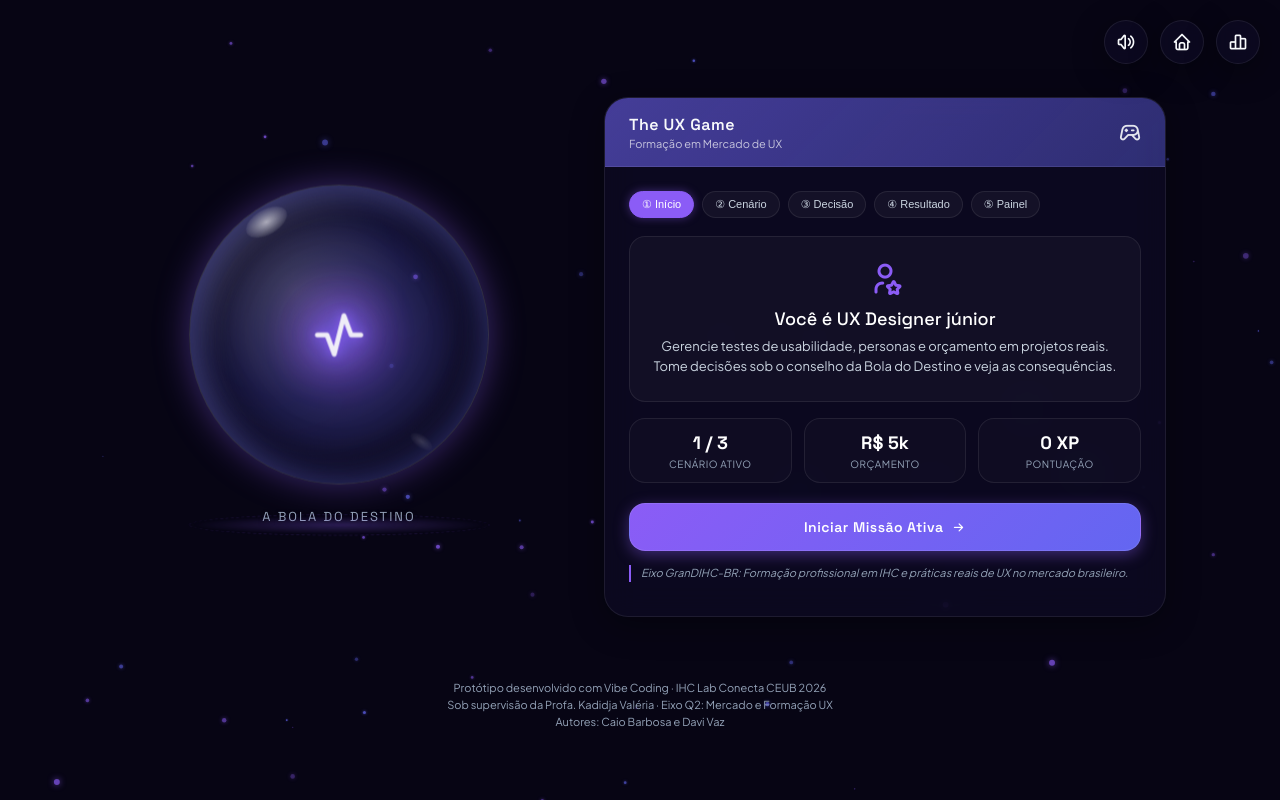
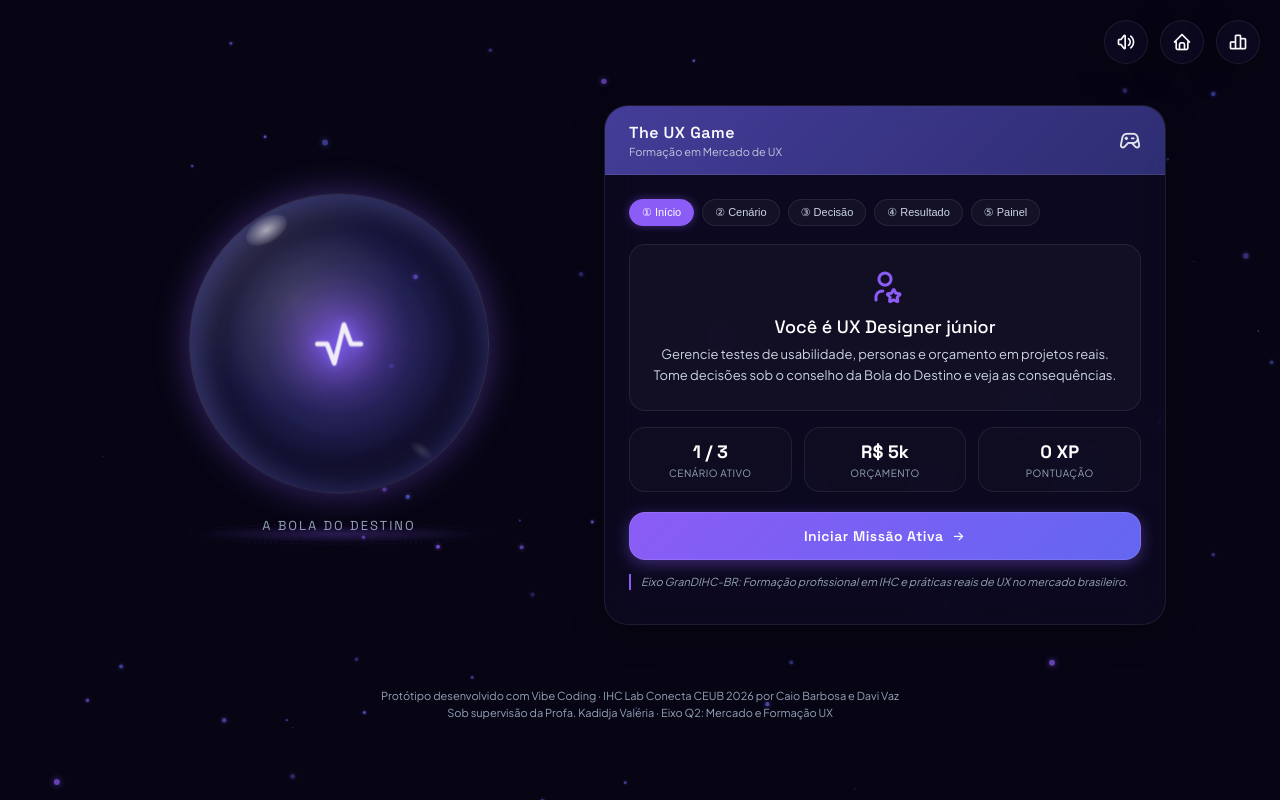
Before and after one commit to CaioB1ima/IHC-conecta-2026, a plain HTML site: page index.html in a window 1280 px wide. Drawn offline with Linux system fonts and the light colour scheme.

Commit message:
Update footer credits with authors' names

```diff
--- a/index.html
+++ b/index.html
@@ -1080,9 +1080,8 @@
 
   <!-- Footer Credits -->
   <div class="game-footer">
-    <span>Protótipo desenvolvido com Vibe Coding · IHC Lab Conecta CEUB 2026</span>
+    <span>Protótipo desenvolvido com Vibe Coding · IHC Lab Conecta CEUB 2026 por Caio Barbosa e Davi Vaz</span>
     <span>Sob supervisão da Profa. Kadidja Valéria · Eixo Q2: Mercado e Formação UX</span>
-    <span>Autores: Caio Barbosa e Davi Vaz</span>
   </div>
 
   <!-- Sound Generator Engine (Self-contained Web Audio API synth) -->
```
